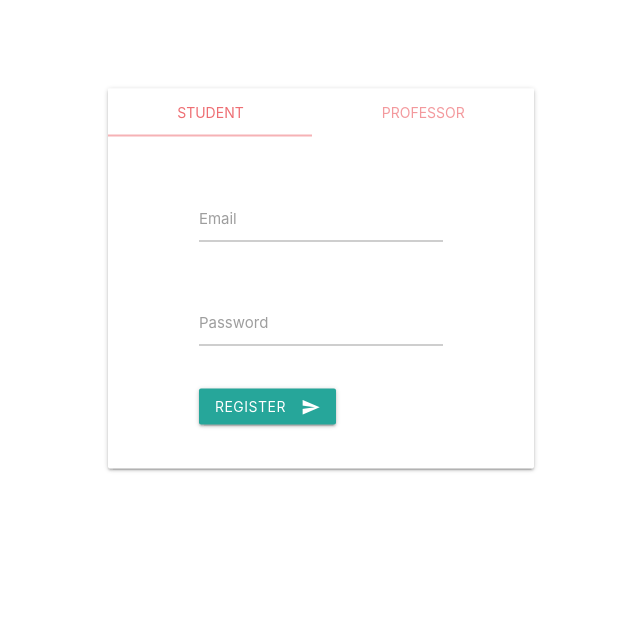
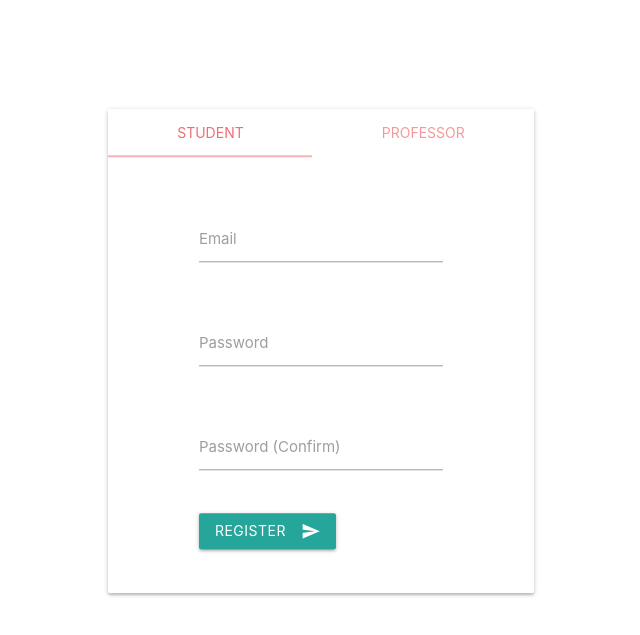
Before and after one commit to finaud/research-positions, a Flask app: page /auth/register in a window 1280 px wide. Shown: the top 635 px of the page, without its empty margins (319-959 px from the left). Run offline with Flask 2, Linux system fonts and the light colour scheme; some libraries are stand-ins or nearby versions.

Commit message:
added password check to register page

```diff
--- a/templates/auth/register.html
+++ b/templates/auth/register.html
@@ -31,6 +31,12 @@
                 </div>
               </div>
               <div class="row">
+                <div class="input-field col s8 offset-s2">
+                  <input name="passwordConfirm" type="password">
+                  <label for="passwordConfirm">Password (Confirm)</label>
+                </div>
+              </div>
+              <div class="row">
                 <div class="col s8 offset-s2">
                   <button class="btn waves-effect waves-light" type="submit">Register
                     <i class="material-icons right">send</i>
--- a/views/auth.py
+++ b/views/auth.py
@@ -19,6 +19,10 @@ def register():
             return redirect(url_for('prof.home'))
     elif request.method == 'POST':
         user_type = request.form['user_type']
+        if request.form['password'] != request.form['passwordConfirm']:
+            flash('PASSWORDS_DO_NOT_MATCH', 'red')
+            return render_template('auth/register.html')
+
         if user_type == 'student':
             pass  # create student
         elif user_type == 'prof':
```
